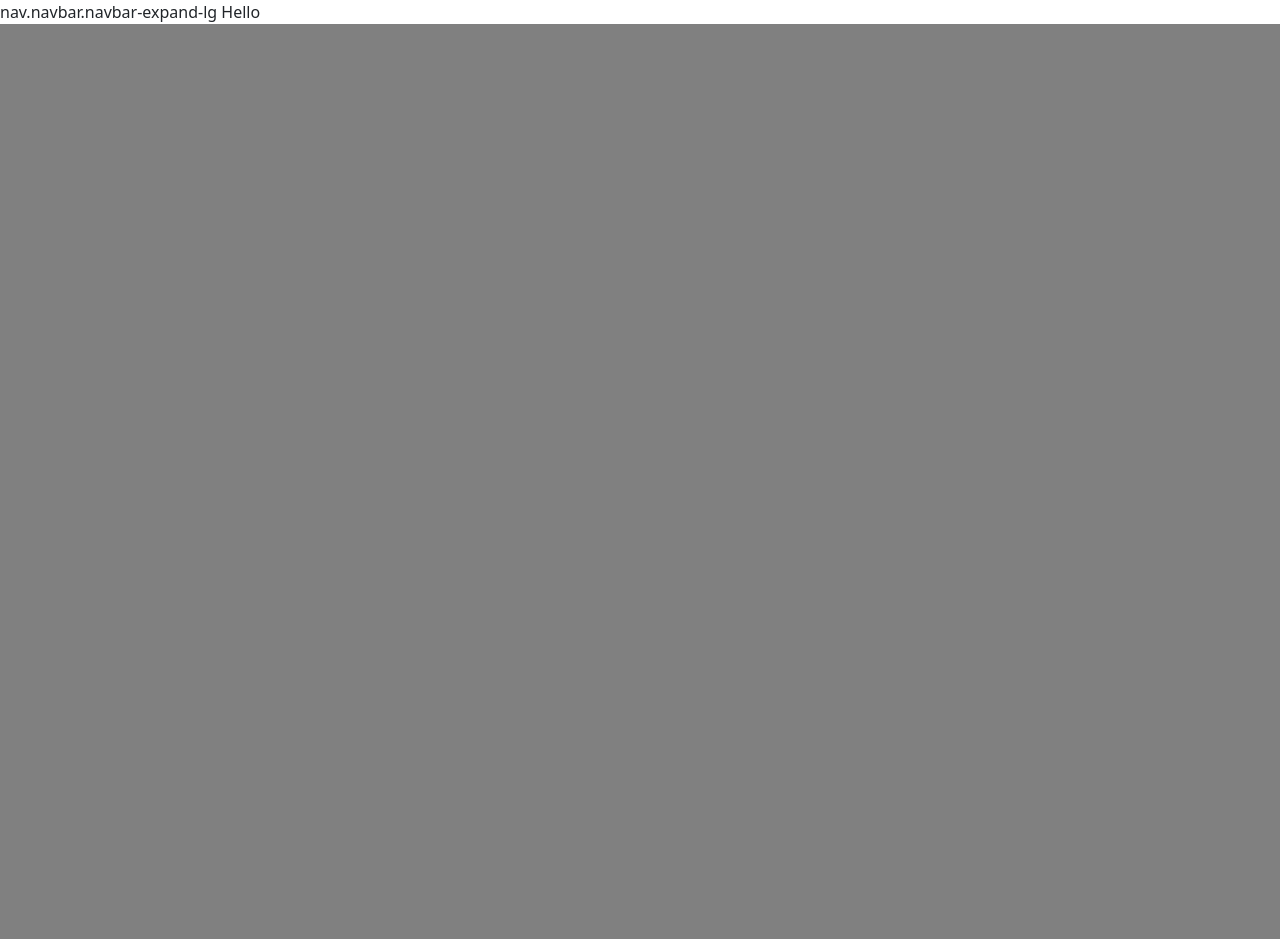
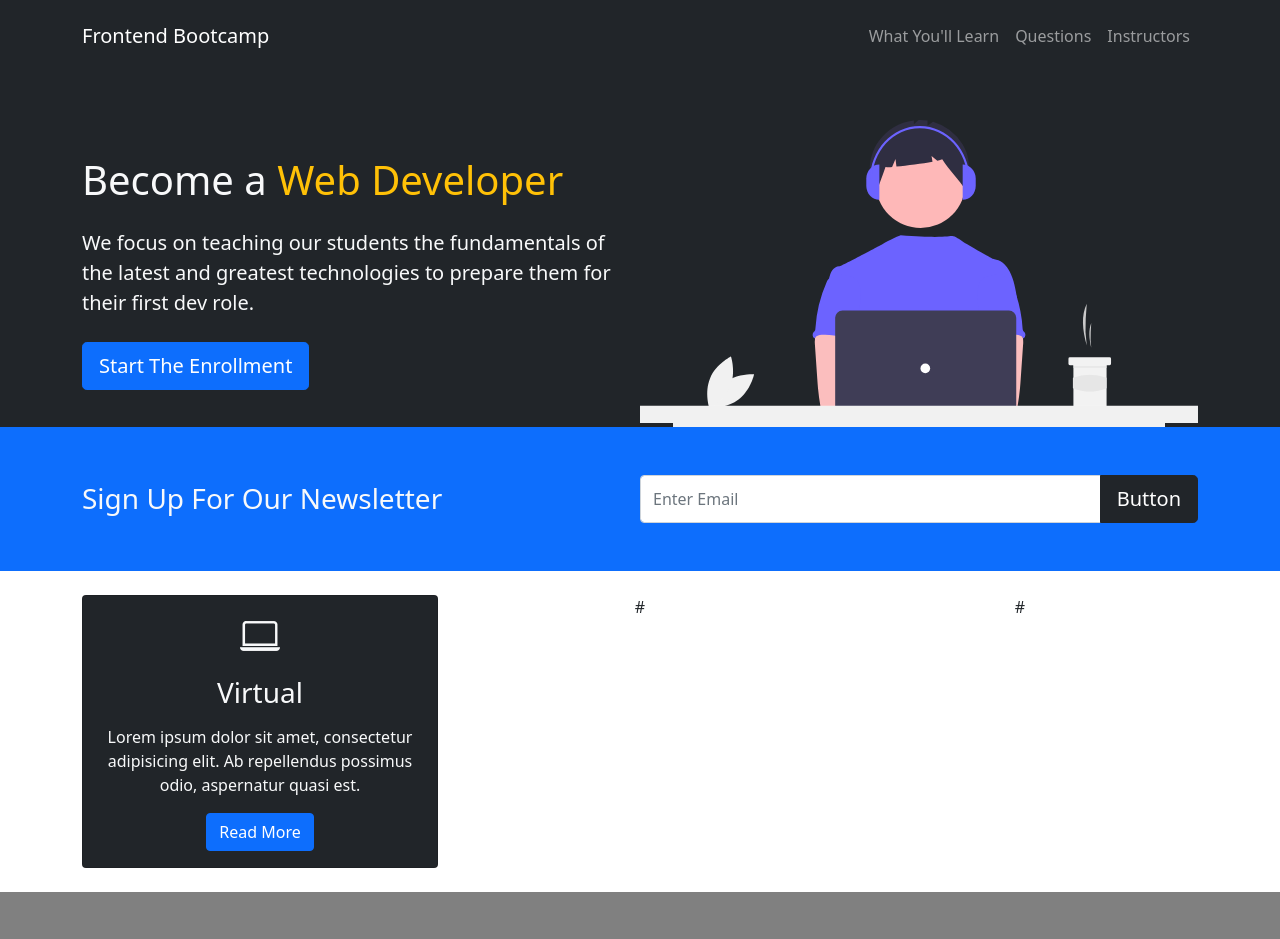
Before and after one commit to JoeGracey/Frontend-bootcamp, a plain HTML site: page Bootstrap 5 crash course/index.html in a window 1280 px wide. Before the commit the page ends 800 px from the top, so only its background shows below. Drawn offline with nearby package versions, Linux system fonts and the light colour scheme.

Commit message:
Add files via upload

```diff
--- a/Bootstrap 5 crash course/index.html
+++ b/Bootstrap 5 crash course/index.html
@@ -6,14 +6,104 @@
   <meta name="viewport" content="width=device-width, initial-scale=1.0">
   <meta http-equiv="X-UA-Compatible" content="ie=edge">
   <link href="https://cdn.jsdelivr.net/npm/bootstrap@5.1.3/dist/css/bootstrap.min.css" rel="stylesheet" integrity="sha384-1BmE4kWBq78iYhFldvKuhfTAU6auU8tT94WrHftjDbrCEXSU1oBoqyl2QvZ6jIW3" crossorigin="anonymous">
+  <link rel="stylesheet" href="https://cdn.jsdelivr.net/npm/bootstrap-icons@1.3.0/font/bootstrap-icons.css">
   <link rel="stylesheet" href="styles.css">
   <title>Frontend Bootcamp</title>
 </head>
 
 <body>
-  nav.navbar.navbar-expand-lg
-  Hello
+  <!-- navbar -->
+  <nav class="navbar navbar-expand-lg bg-dark navbar-dark py-3">
+    <div class="container">
+      <a href="#" class="navbar-brand">Frontend Bootcamp</a>
+
+      <button class="navbar-toggler" type="button" data-bs-toggle="collapse" data-bs-target="#navmenu">
+        <span class="navbar-toggler-icon"></span>
+      </button>
+
+      <div class="collapse navbar-collapse" id="navmenu">
+        <ul class="navbar-nav ms-auto">
+          <li class="nav-item">
+            <a href="#learn" class="nav-link">What You'll Learn</a>
+          </li>
+          <li class="nav-item">
+            <a href="#questions" class="nav-link">Questions</a>
+          </li>
+          <li class="nav-item">
+            <a href="#instructors" class="nav-link">Instructors</a>
+          </li>
+        </ul>
+      </div>
+    </div>
+  </nav>
+
+  <!-- showcase -->
+  <section class="bg-dark text-light p-5 p-lg-0 pt-lg-5 text-center text-sm-start">
+    <div class="container">
+      <div class="d-sm-flex align-items-center justify-content-between">
+        <div>
+          <h1>Become a <span class="text-warning">Web Developer</span></h1>
+          <p class="lead my-4">
+            We focus on teaching our students the fundamentals of the latest and greatest technologies to prepare them for their first dev role.
+          </p>
+          <button class="btn btn-primary btn-lg">Start The Enrollment</button>
+        </div>
+        <img class="img-fluid w-50 d-none d-sm-block" src="img/undraw_coding_re_iv62.svg" alt="#">
+      </div>
+    </div>
+  </section>
+
+  <!-- newsletter -->
+  <section class="bg-primary text-light p-5">
+    <div class="container">
+      <div class="d-md-flex justify-content-between align-items-center">
+        <h3 class="mb-3 mb-md-0">Sign Up For Our Newsletter</h3>
+        <div class="input-group news-input">
+          <input type="text" class="form-control" placeholder="Enter Email" aria-label="Recipient's username" aria-describedby="basic-addon2">
+          <button class="btn btn-dark btn-lg" type="button">Button</button>
+        </div>
+
+      </div>
+    </div>
+  </section>
+
+  <!-- boxes -->
+  <secont class="p-5">
+    <div class="container">
+      <div class="row text-center">
+        <div class="col-md">
+          <div class="card bg-dark text-light">
+            <div class="card-body text-center">
+              <div class="h1 mb-3">
+                <i class="bi bi-laptop"></i>
+              </div>
+              <h3 class="card-title mb-3">
+                Virtual
+              </h3>
+              <p class="card-text">
+                Lorem ipsum dolor sit amet, consectetur adipisicing elit. Ab repellendus possimus odio, aspernatur quasi est.
+              </p>
+              <a href="#" class="btn btn-primary">Read More</a>
+            </div>
+          </div>
+        </div>
+        <div class="col-md">#</div>
+        <div class="col-md">#</div>
+      </div>
+    </div>
+  </secont>
+
+
   <script src="https://cdn.jsdelivr.net/npm/bootstrap@5.1.3/dist/js/bootstrap.bundle.min.js" integrity="sha384-ka7Sk0Gln4gmtz2MlQnikT1wXgYsOg+OMhuP+IlRH9sENBO0LRn5q+8nbTov4+1p" crossorigin="anonymous"></script>
 </body>
 
+
+
+
+
+
+
+
+
+
 </html>
--- a/Bootstrap 5 crash course/styles.css
+++ b/Bootstrap 5 crash course/styles.css
@@ -1,3 +1,9 @@
 html {
   background-color: grey;
 }
+
+@media(min-width: 768px) {
+  .news-input {
+    width: 50%;
+  }
+}
```
